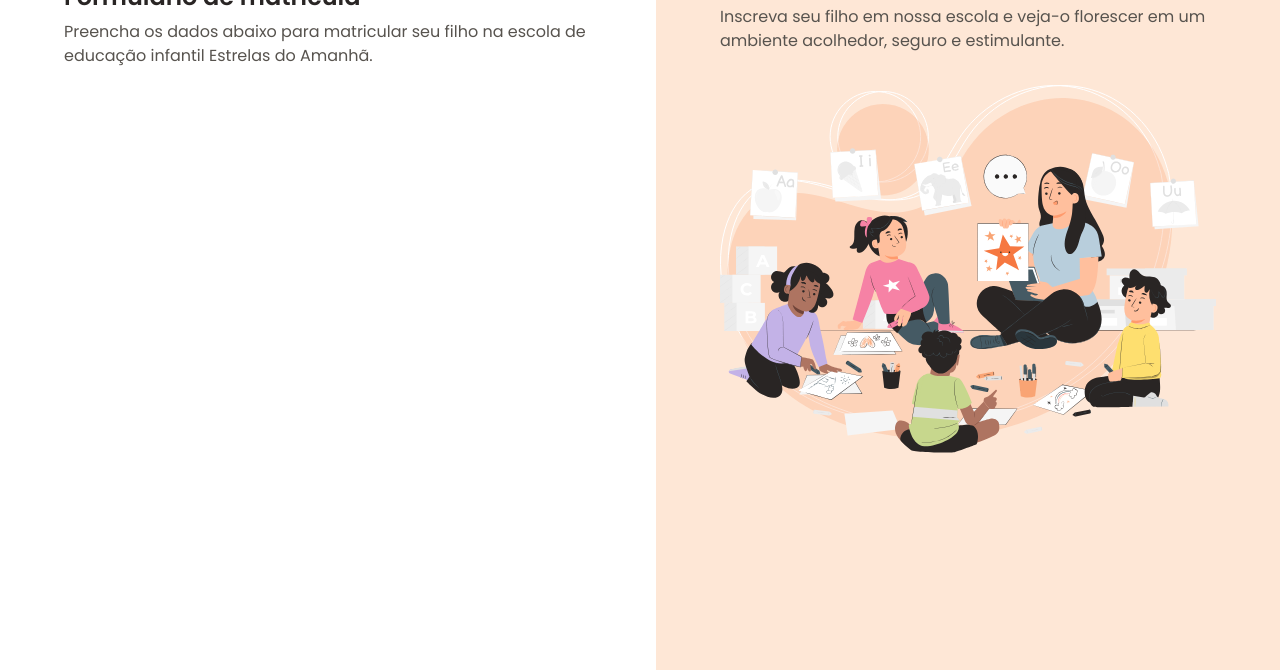
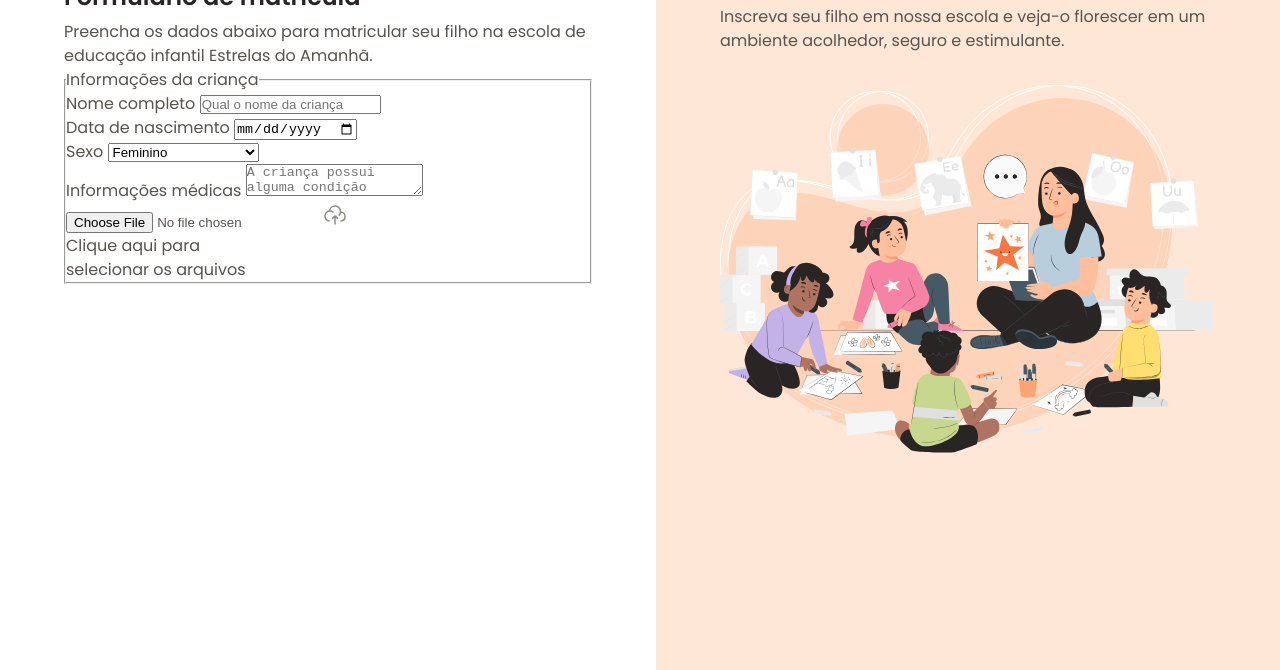
Before and after one commit to devDiogoamorim/School-registration-form, a plain HTML site: page index.html in a window 1280 px wide. Shown: the part 130-800 px from the top of the page. Drawn offline with Linux system fonts and the light colour scheme.

Commit message:
Iniciando o formulário

```diff
--- a/index.html
+++ b/index.html
@@ -26,6 +26,53 @@
             Preencha os dados abaixo para matricular seu filho na escola de
             educação infantil Estrelas do Amanhã.
           </p>
+
+          <form method="post" enctype="multipart/form-data">
+            <fieldset class="child-info">
+              <legend>Informações da criança</legend>
+
+              <div class="input-wrapper">
+                <label for="fullname">Nome completo</label>
+                <input
+                  type="text"
+                  id="fullname"
+                  placeholder="Qual o nome da criança"
+                  name="fullname"
+                />
+              </div>
+              <div class="input-wrapper">
+                <label for="birth">Data de nascimento</label>
+                <input type="date" id="birth" name="birth" lang="pt-BR" />
+              </div>
+
+              <div class="select-wrapper">
+                <label for="gender">Sexo</label>
+                <select name="gender" id="gender">
+                  <option value="female">Feminino</option>
+                  <option value="male">Masculino</option>
+                  <option value="na">Prefiro não responder</option>
+                </select>
+              </div>
+
+              <div class="textarea-wrapper">
+                <label for="medical-info">Informações médicas</label>
+                <textarea
+                  name="medical-info"
+                  id="medical-info"
+                  placeholder="A criança possui alguma condição médica que a escola deve estar ciente ? (Se sim, especifique)"
+                ></textarea>
+              </div>
+
+              <div class="droparea-wrapper">
+                <input type="file" id="birth-file" name="birth-file" />
+                <img src="assets/icons/cloud-upload.svg" alt="" />
+                <p>
+                  Clique aqui para <br />
+                  selecionar os arquivos
+                </p>
+              </div>
+            </fieldset>
+          </form>
         </div>
       </main>
       <aside>
@@ -39,7 +86,10 @@
             </p>
           </header>
 
-          <img src="assets/Illustration.svg" alt="Ilustração de uma professora com crianças prestando atenção">
+          <img
+            src="assets/Illustration.svg"
+            alt="Ilustração de uma professora com crianças prestando atenção"
+          />
         </div>
       </aside>
     </div>
```
